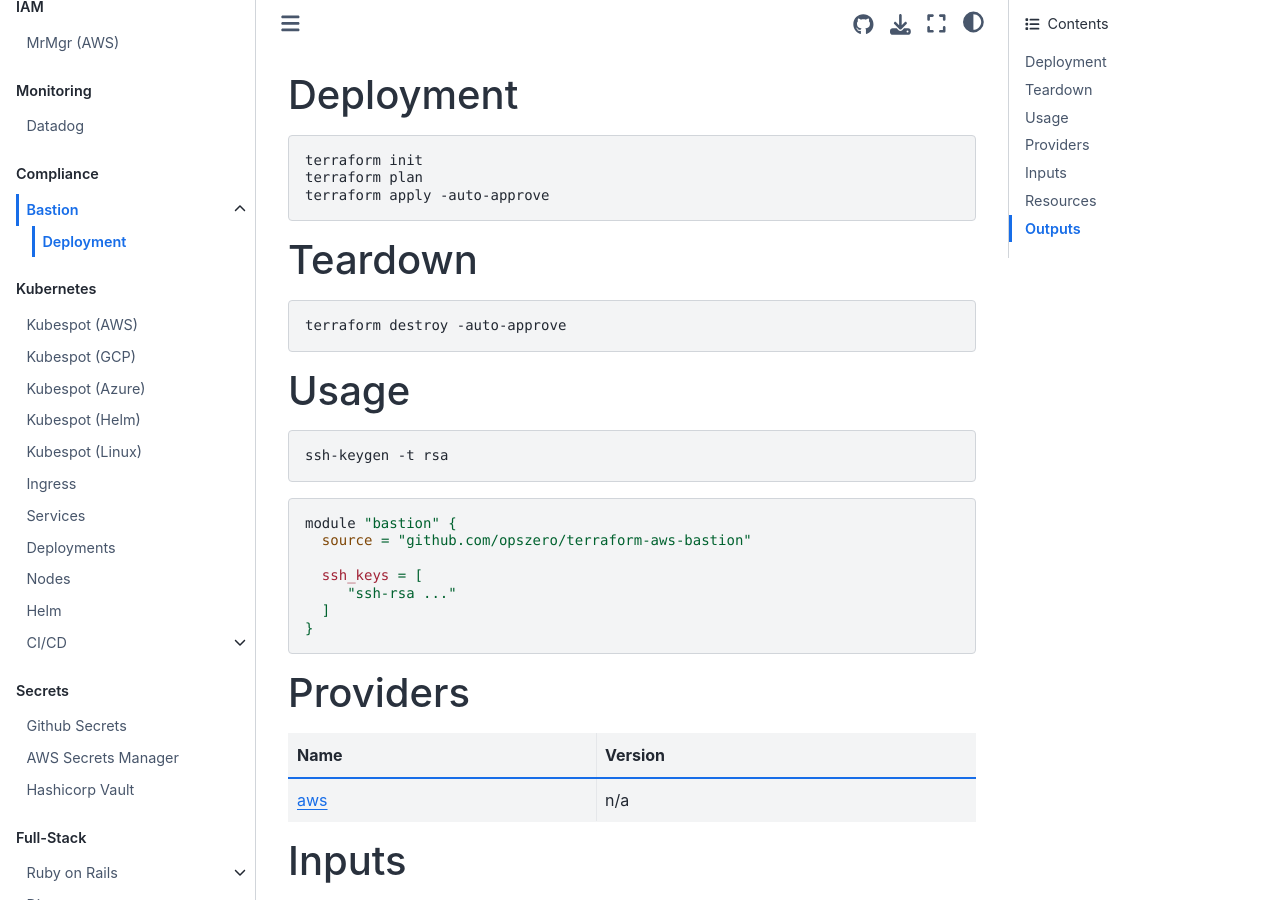
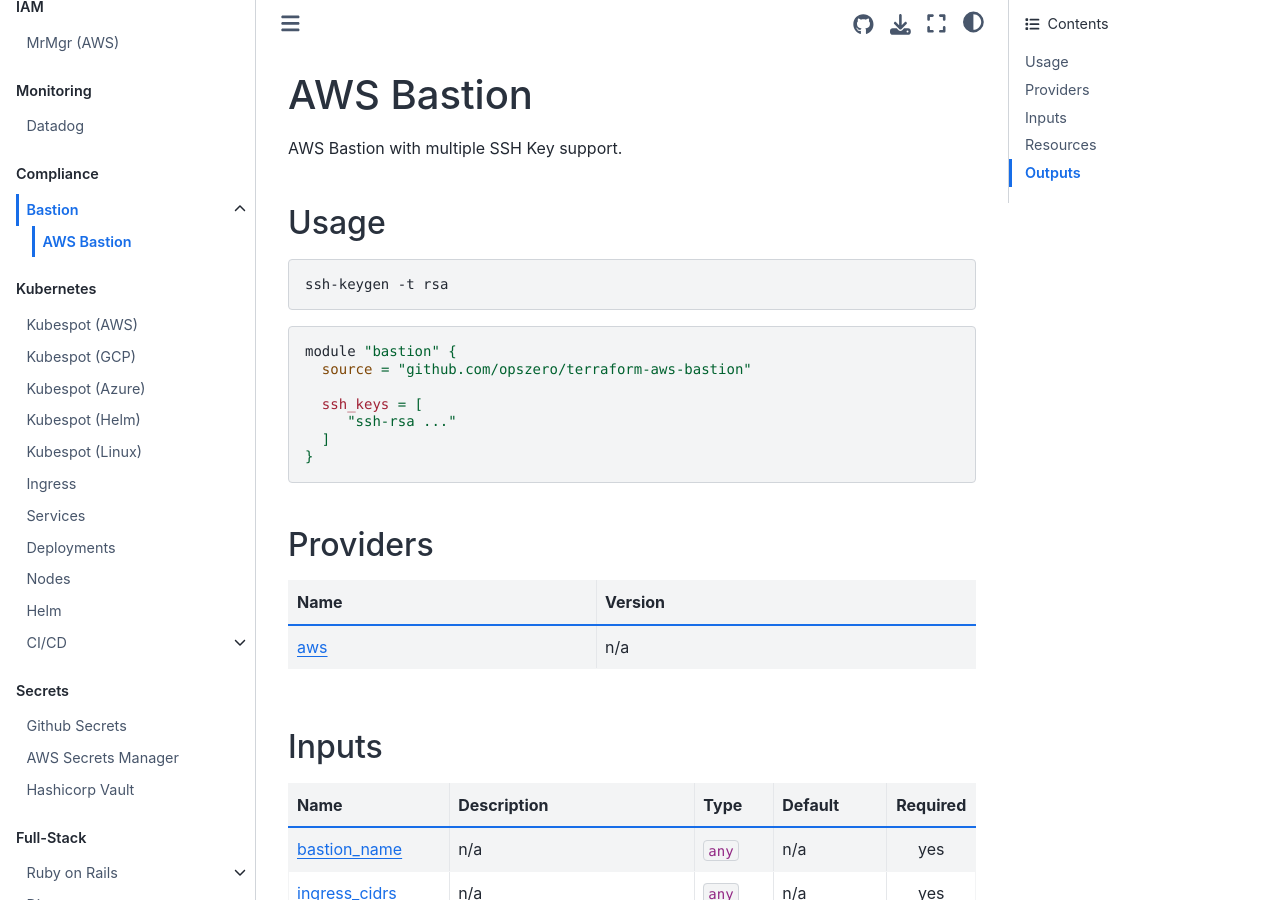
Before and after one commit to opszero/docs, a Jupyter Book: the page built from compliance/terraform-aws-bastion.md, in a window 1280 px wide and 900 px high. Built offline with Jupyter Book 1.0.4 settings and Sphinx 7.4.7 and the Sphinx Book theme 1.1.4, drawn with Linux system fonts in a browser that asks for light colours; pages that are not in the unit, such as notebooks, are missing from menus.

````diff
--- a/_toc.yml
+++ b/_toc.yml
@@ -88,17 +88,20 @@ parts:
   - file: databases/mongodb
   - file: databases/elasticsearch
   - file: databases/aws-dynamodb
-# - caption: ETL
-#   chapters:
-#   - file: etl/aws-glue
-# - caption: Data Warehouse
-#   chapters:
-#   - file: databases/redshift
-# - caption: "Data Analysis & BI"
-#   chapters:
-#   - file: bi/looker
-#   - file: bi/tableau
-#   - file: bi/metabase
+- caption: ETL
+  chapters:
+  - url: "https://www.fivetran.com/connectors"
+    title: Fivetran
+  # - file: etl/aws-glue
+- caption: Data Warehouse
+  chapters:
+  - file: databases/redshift
+- caption: "Business Intelligence"
+  chapters:
+  - url: "https://www.looker.com/"
+    title: Looker
+  - url: "https://www.metabase.com/"
+    title: Metabase
 - caption: "Data Science & AI"
   chapters:
   - file: ai/kubernetes
--- a/compliance/terraform-aws-bastion.md
+++ b/compliance/terraform-aws-bastion.md
@@ -1,23 +1,13 @@
 <!-- BEGIN_TF_DOCS -->
-## Deployment
+# AWS Bastion
 
-```sh
-terraform init
-terraform plan
-terraform apply -auto-approve
-```
+AWS Bastion with multiple SSH Key support.
 
-## Teardown
-
-```sh
-terraform destroy -auto-approve
-```
 ## Usage
 
 ``` sh
 ssh-keygen -t rsa
 ```
-
 
 ``` sh
 module "bastion" {
````
Also changed, not shown: databases/redshift.md (added, +1 -0 lines).
